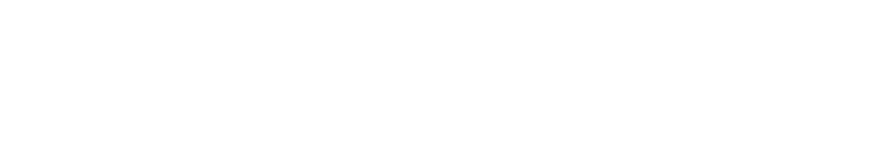
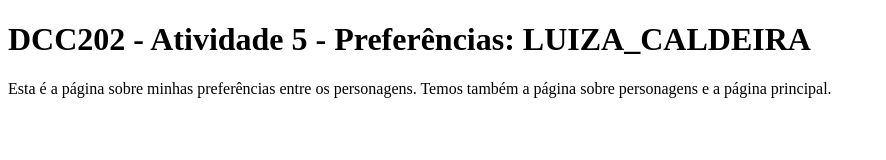
Before and after one commit to ufjf-dcc202/ufjf-dcc202-2023-3-a-atv5-luizacaldeira, a website: page preferencias.html in a window 1280 px wide. Shown: the whole page, without its empty margins (0-886 px from the left). Drawn offline with Linux system fonts and the light colour scheme.

Commit message:
Colocando título e parágrafo na main

```diff
--- a/preferencias.html
+++ b/preferencias.html
@@ -6,6 +6,10 @@
     <title>DCC202 - Atividade 5 - Preferências: LUIZA_CALDEIRA</title>
 </head>
 <body>
+    <main>
+        <h1>DCC202 - Atividade 5 - Preferências: LUIZA_CALDEIRA</h1>
+        <p>Esta é a página sobre minhas preferências entre os personagens. Temos também a página sobre personagens e a página principal.</p>
+    </main>
 
 </body>
 </html>
```
